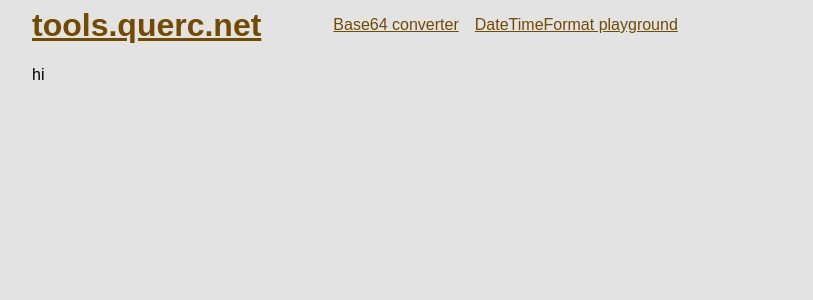
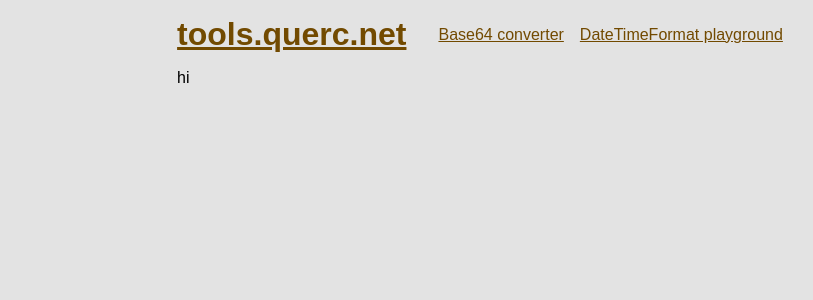
Before and after one commit to lindsayevans/tools.querc.net, a React (Vite) app: page / in a window 1280 px wide. Shown: the top 300 px of the page, without its empty margins (160-973 px from the left). Built offline with nearby package versions, Linux system fonts and the light colour scheme.

Commit message:
feat: basic layout

```diff
--- a/src/routes/Layout.scss
+++ b/src/routes/Layout.scss
@@ -1,12 +1,24 @@
 header,
 main {
-  min-width: 70vw;
+  width: 100%;
+  margin: 1rem;
+
+  @media (min-width: 1024px) {
+    max-width: 70vw;
+  }
 }
 
 header {
   display: flex;
-  align-items: center;
-  gap: 2rem;
+  flex-direction: column;
+  align-items: flex-start;
+  gap: 1rem;
+
+  @media (min-width: 1024px) {
+    flex-direction: row;
+    align-items: center;
+    gap: 2rem;
+  }
 
   h1 {
     margin: 0;
@@ -16,9 +28,8 @@ header {
     display: flex;
     align-items: flex-start;
     gap: 1rem;
+    margin: 0;
+    padding: 0;
     list-style-type: none;
   }
 }
-
-main {
-}
```
